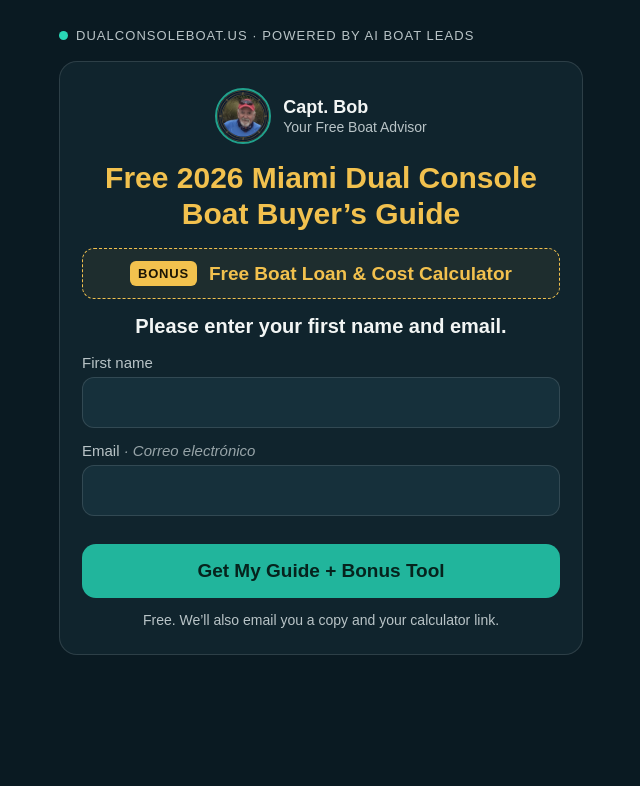
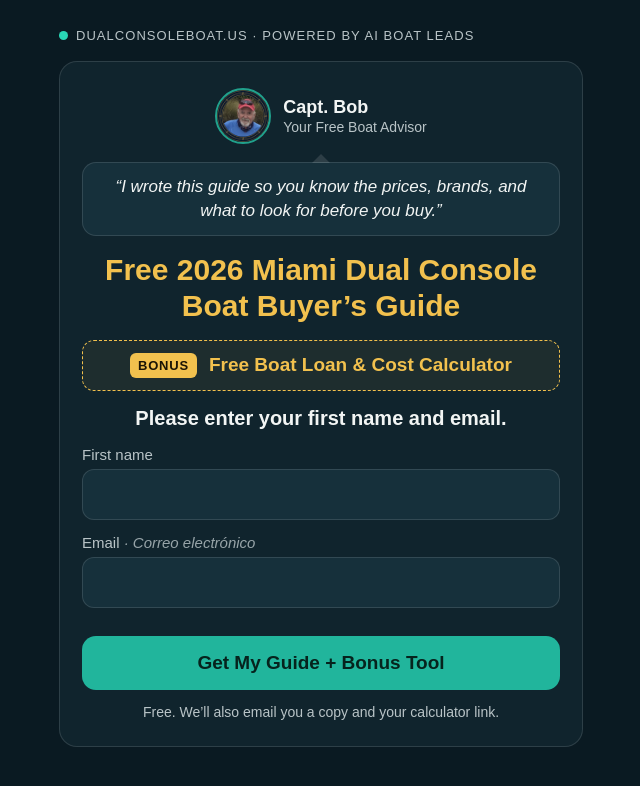
Before and after one commit to BobDucey/DualConsoleBoat.us, a plain HTML site: page miami-fl-report.html in a window 1280 px wide. Shown: the whole page, without its empty margins (319-959 px from the left). Drawn offline with Linux system fonts and the light colour scheme; no server answers.

Commit message:
Miami signup page: Capt. Bob recommends the guide
Co-Authored-By: Claude Opus 5.5 <noreply@anthropic.com>
Claude-Session: https://claude.ai/code/session_01DHhWjVJUyyzLFKuHRPDsZH

```diff
--- a/miami-fl-report.html
+++ b/miami-fl-report.html
@@ -45,6 +45,8 @@ button.alt{background:transparent;color:var(--text);border:1px solid var(--line)
 button.yes{background:var(--gold);color:#1a1405}
 .mailnote{margin:0;text-align:center;font-size:20px;font-weight:700;color:var(--text)}
 #reportForm[hidden],.ask[hidden],.mailnote[hidden]{display:none}
+.says{position:relative;margin:2px 0 0;background:var(--card2);border:1px solid var(--line);border-radius:14px;padding:12px 16px;font-size:17px;line-height:1.4;color:var(--text);font-style:italic;text-align:center}
+.says:before{content:"";position:absolute;top:-9px;left:50%;margin-left:-9px;border:9px solid transparent;border-top:0;border-bottom-color:var(--line)}
 .capt{display:flex;align-items:center;justify-content:center;gap:12px}
 .capt img{width:56px;height:56px;border-radius:50%;object-fit:cover;border:2px solid rgba(41,214,182,.7)}
 .capt .who{display:flex;flex-direction:column;line-height:1.25;text-align:left}
@@ -62,8 +64,9 @@ button.yes{background:var(--gold);color:#1a1405}
 <div class="brand"><span class="dot"></span>DualConsoleBoat.us · Powered by AI Boat Leads</div>
 <div class="card" id="formCard">
 <div class="capt"><img src="/capt-bob-avatar.png" alt="Capt. Bob"><div class="who"><b>Capt. Bob</b><span>Your Free Boat Advisor</span></div></div>
+<p class="says" id="captSays">“I wrote this guide so you know the prices, brands, and what to look for before you buy.”</p>
 <h1>Free 2026 Miami Dual Console Boat Buyer’s Guide</h1>
-<script>(function(){try{var o=new URLSearchParams(location.search).get('offer');if(o)sessionStorage.setItem('offer',o);else o=sessionStorage.getItem('offer');if(o==='brands'){window.OFFER='brands';var h=document.querySelector('h1');h.textContent='Compare 2026 Miami Dual Console Boat Brands';document.title='Compare 2026 Miami Dual Console Boat Brands | '+location.hostname;}}catch(e){}})();</script>
+<script>(function(){try{var o=new URLSearchParams(location.search).get('offer');if(o)sessionStorage.setItem('offer',o);else o=sessionStorage.getItem('offer');if(o==='brands'){window.OFFER='brands';var h=document.querySelector('h1');h.textContent='Compare 2026 Miami Dual Console Boat Brands';var q=document.getElementById('captSays');if(q)q.textContent='“I compared the top dual console boat brands side by side so you don’t have to.”';document.title='Compare 2026 Miami Dual Console Boat Brands | '+location.hostname;}}catch(e){}})();</script>
 <div class="ask" id="askStep" hidden>
 <p class="q">Download Now?</p>
 <div class="yn"><button type="button" class="yes" id="yesStart">Yes</button><button type="button" class="alt" id="noStart">No</button></div>
```
